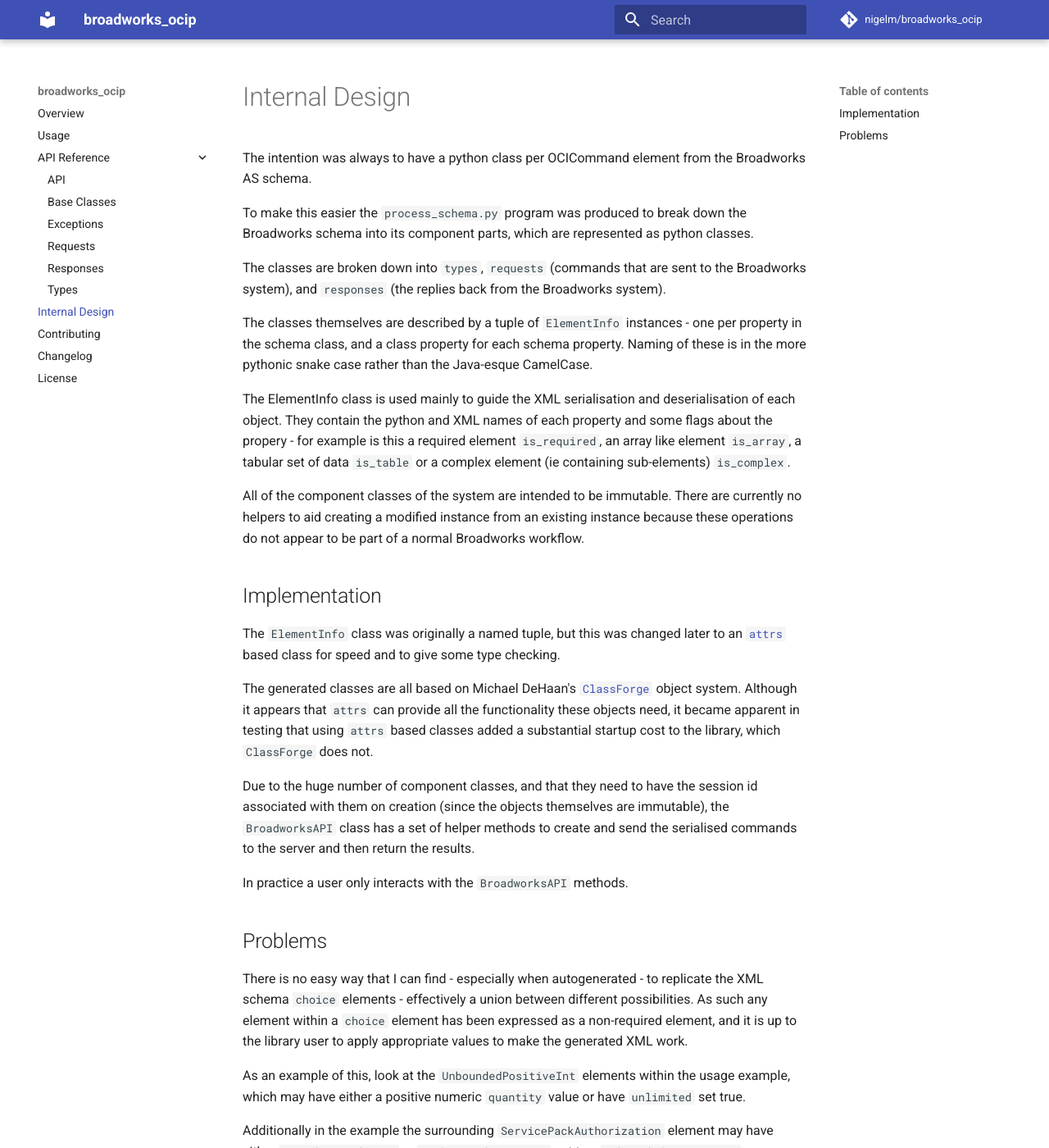
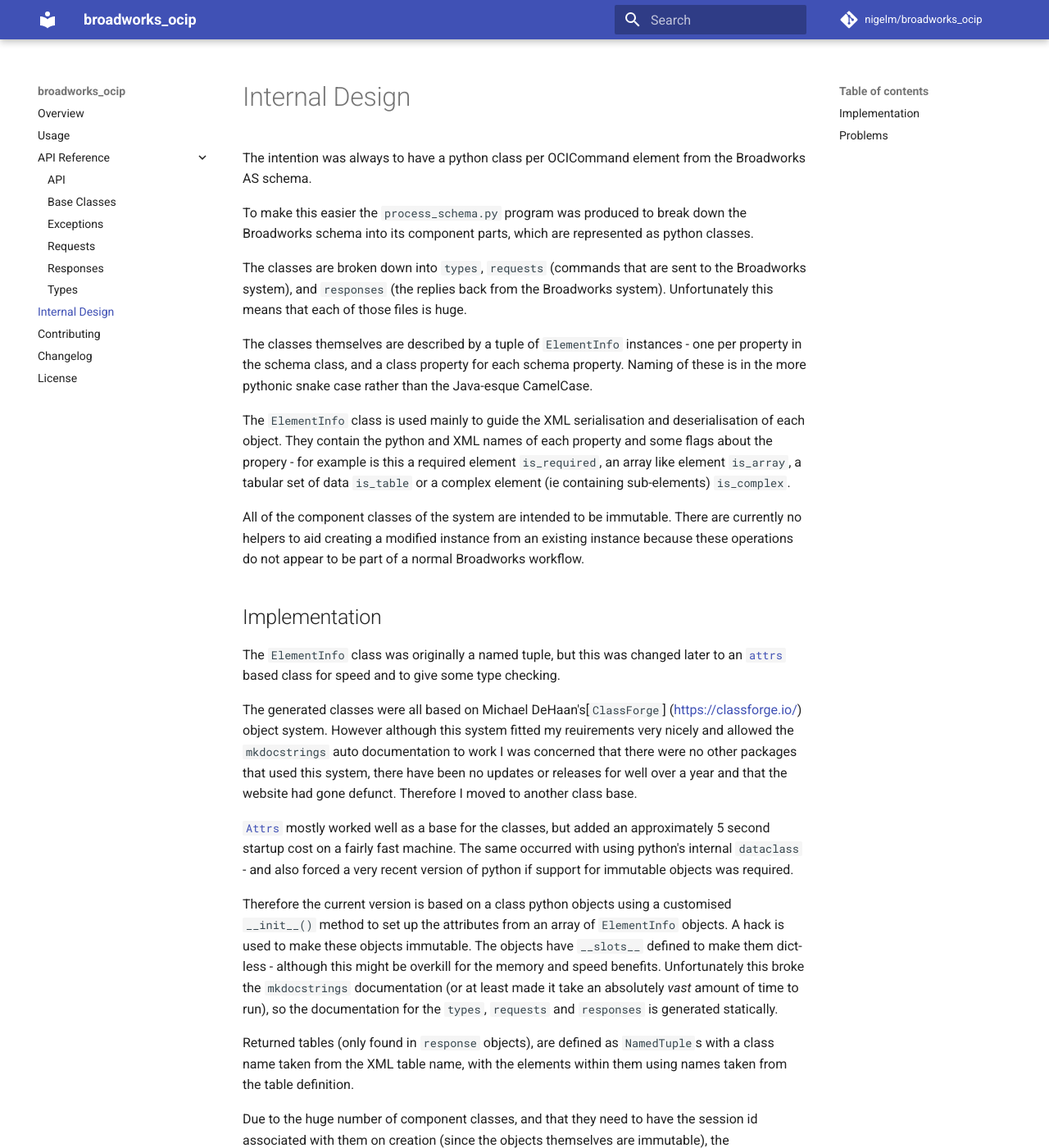
Before and after one commit to nigelm/broadworks_ocip, an MkDocs documentation site: the page built from docs/internals.md, in a window 1280 px wide and 1400 px high. Shown: the whole window at 82% size. Built offline with MkDocs 1.6.1 and Material for MkDocs 9.7.7, drawn with Linux system fonts in a browser that asks for light colours; comment, search, counter and statistics services are not loaded.

Commit message:
doc: update of internals documentation

```diff
--- a/docs/internals.md
+++ b/docs/internals.md
@@ -7,16 +7,17 @@ To make this easier the `process_schema.py` program was produced to break
 down the Broadworks schema into its component parts, which are represented as
 python classes.
 
-The classes are broken down into `types`, `requests` (commands that are
-sent to the Broadworks system), and `responses` (the replies back from the
-Broadworks system).
+The classes are broken down into `types`, `requests` (commands that are sent
+to the Broadworks system), and `responses` (the replies back from the
+Broadworks system).  Unfortunately this means that each of those files is
+huge.
 
 The classes themselves are described by a tuple of `ElementInfo` instances -
 one per property in the schema class, and a class property for each schema
 property.  Naming of these is in the more pythonic snake case rather than the
 Java-esque CamelCase.
 
-The ElementInfo class is used mainly to guide the XML serialisation and
+The `ElementInfo` class is used mainly to guide the XML serialisation and
 deserialisation of each object.  They contain the python and XML names of each
 property and some flags about the propery - for example is this a required
 element `is_required`, an array like element `is_array`, a tabular set of
@@ -35,11 +36,31 @@ The `ElementInfo` class was originally a named tuple, but this was changed
 later to an [`attrs`](https://www.attrs.org/) based class for speed and to
 give some type checking.
 
-The generated classes are all based on Michael DeHaan's
-[`ClassForge`](https://classforge.io/) object system. Although it  appears
-that `attrs` can provide all the functionality these objects need, it became
-apparent in testing that using `attrs` based classes added a substantial
-startup cost to the library, which `ClassForge` does not.
+The generated classes were all based on Michael DeHaan's[`ClassForge`]
+(https://classforge.io/) object system.  However although this system fitted
+my reuirements very nicely and allowed the `mkdocstrings` auto documentation
+to work I was concerned that there were no other packages that used this
+system, there have been no updates or releases for well over a year and that
+the website had gone defunct.  Therefore I moved to another class base.
+
+[`Attrs`](https://www.attrs.org/) mostly worked well as a base for the
+classes, but added an approximately 5 second startup cost on a fairly fast
+machine.  The same occurred with using python's internal `dataclass` - and
+also forced a very recent version of python if support for immutable objects
+was required.
+
+Therefore the current version is based on a class python objects using a
+customised `__init__()` method to set up the attributes from an array of
+`ElementInfo` objects.  A hack is used to make these objects immutable.  The
+objects have `__slots__` defined to make them dict-less - although this might
+be overkill for the memory and speed benefits.  Unfortunately this broke the
+`mkdocstrings` documentation (or at least made it take an absolutely *vast*
+amount of time to run), so the documentation for the `types`, `requests` and
+`responses` is generated statically.
+
+Returned tables (only found in `response` objects), are defined as
+`NamedTuple`s with a class name taken from the XML table name, with the
+elements within them using names taken from the table definition.
 
 Due to the huge number of component classes, and that they need to have the
 session id associated with them on creation (since the objects themselves are
```
